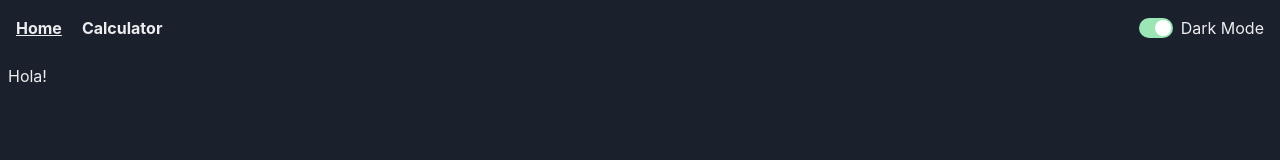
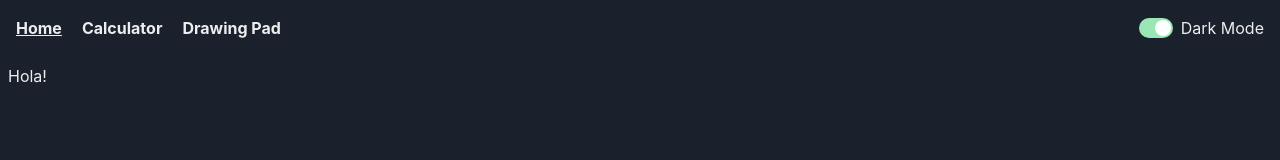
Before and after one commit to RiFactor/untitled, a React (Vite) app: page / in a window 1280 px wide. Shown: the top 160 px of the page. Built offline with nearby package versions, Linux system fonts and the light colour scheme.

Commit message:
Add Drawing Pad tab

```diff
--- /dev/null
+++ b/src/components/DrawingPad.tsx
@@ -0,0 +1,5 @@
+const DrawingPad = () => {
+  return <div>DrawingPad</div>;
+};
+
+export default DrawingPad;
--- a/src/components/Navbar.tsx
+++ b/src/components/Navbar.tsx
@@ -19,6 +19,14 @@ const Navbar = () => {
         >
           Calculator
         </NavLink>
+        <NavLink
+          className={({ isActive }) =>
+            `nav-link font-bold w-18 ${isActive && "dark:text-cyan-300 font-bold underline"} `
+          }
+          to="/drawing-pad"
+        >
+          Drawing Pad
+        </NavLink>
       </div>
       <ColorModeSwitch />
     </nav>
--- a/src/routes.tsx
+++ b/src/routes.tsx
@@ -3,6 +3,7 @@ import MainLayout from "./layouts/MainLayout";
 import HomePage from "./pages/HomePage";
 import Calculator from "./components/Calculator";
 import ErrorPage from "pages/ErrorPage";
+import DrawingPad from "components/DrawingPad";
 
 const router = createBrowserRouter([
   {
@@ -11,7 +12,8 @@ const router = createBrowserRouter([
     errorElement: <ErrorPage />,
     children: [
       { index: true, element: <HomePage /> },
-      { path: "calculator", element: <Calculator /> }
+      { path: "calculator", element: <Calculator /> },
+      { path: "drawing-pad", element: <DrawingPad /> }
     ]
   }
 ]);
```
